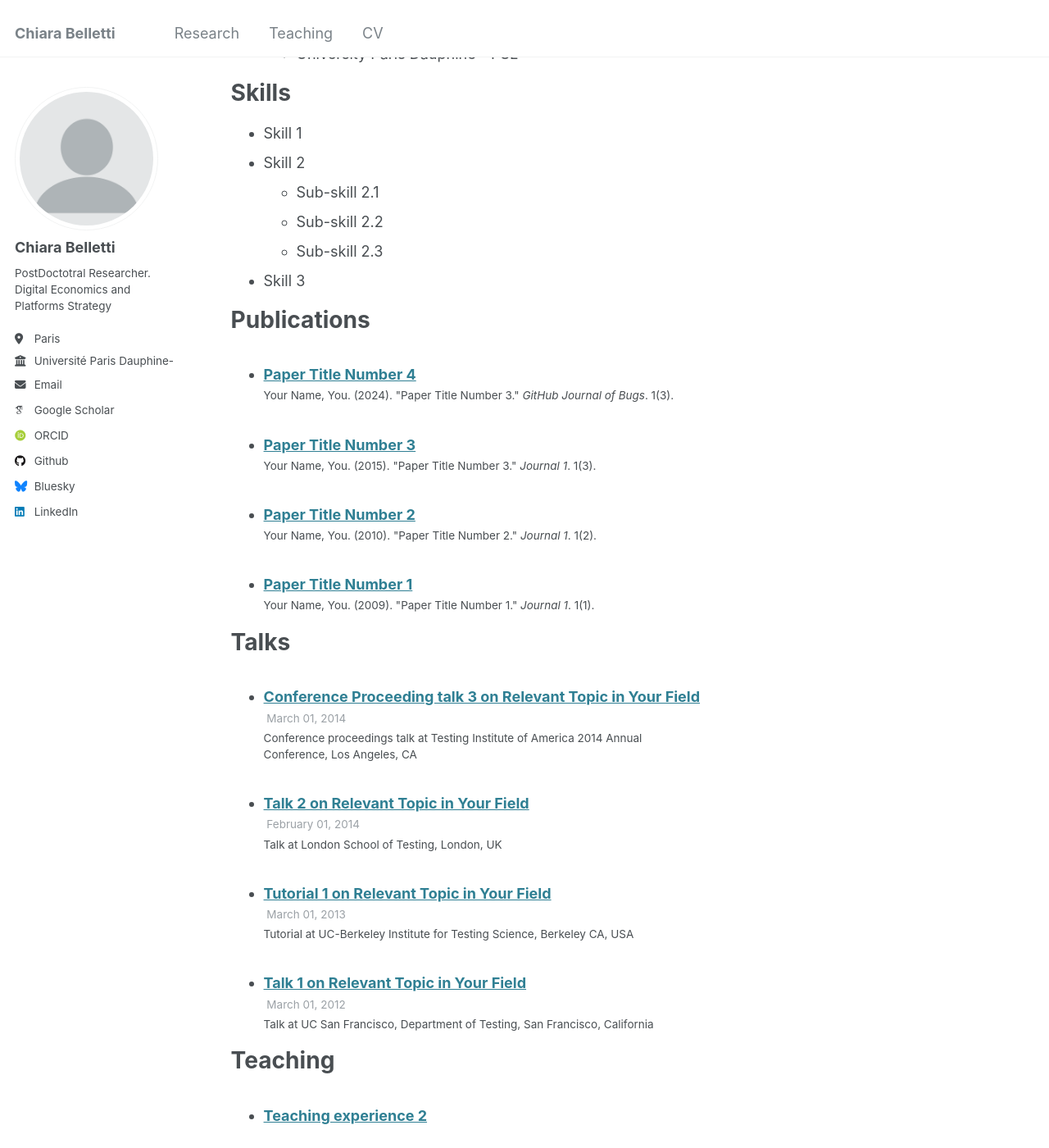
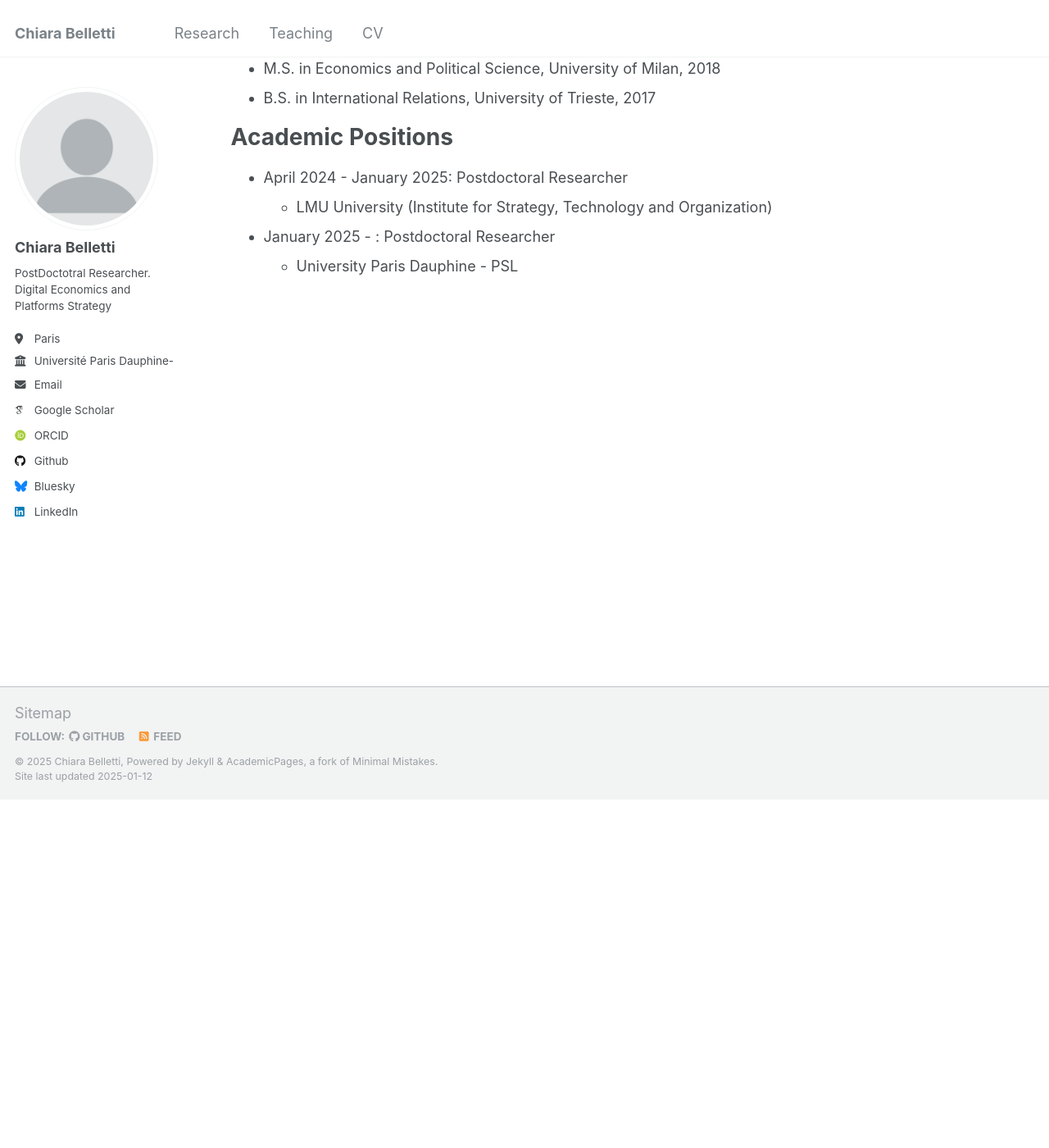
Before and after one commit to ChiaraBelletti/ChiaraBelletti.github.io, a Jekyll site: the page built from _pages/cv.md, in a window 1280 px wide and 1400 px high, scrolled down 425 px. Shown: the whole window at 82% size. Built offline with Jekyll 4.4.1, drawn with Linux system fonts in a browser that asks for light colours; some web fonts are replaced; some of the changed text lies outside the part shown.

Commit message:
Update cv.md

```diff
--- a/_pages/cv.md
+++ b/_pages/cv.md
@@ -22,34 +32,3 @@ Academic Positions
 
 * January 2025 - : Postdoctoral Researcher
   * University Paris Dauphine - PSL
-
-Skills
-======
-* Skill 1
-* Skill 2
-  * Sub-skill 2.1
-  * Sub-skill 2.2
-  * Sub-skill 2.3
-* Skill 3
-
-Publications
-======
-  <ul>{% for post in site.publications reversed %}
-    {% include archive-single-cv.html %}
-  {% endfor %}</ul>
-
-Talks
-======
-  <ul>{% for post in site.talks reversed %}
-    {% include archive-single-talk-cv.html  %}
-  {% endfor %}</ul>
-
-Teaching
-======
-  <ul>{% for post in site.teaching reversed %}
-    {% include archive-single-cv.html %}
-  {% endfor %}</ul>
-
-Service and leadership
-======
-* Currently signed in to 43 different slack teams
```
Also changed, not shown: other parts of _pages/cv.md (+10 -0 lines).
